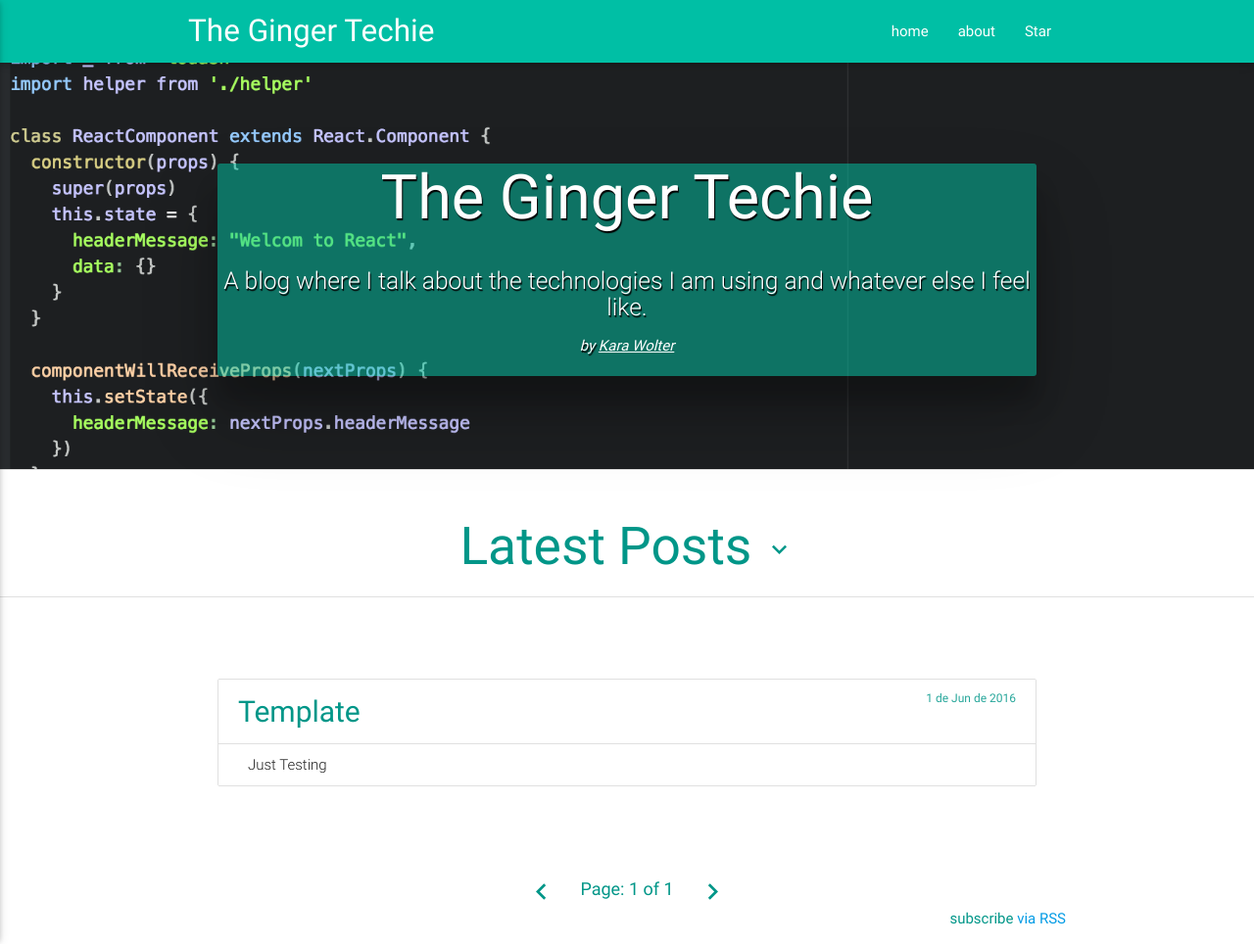
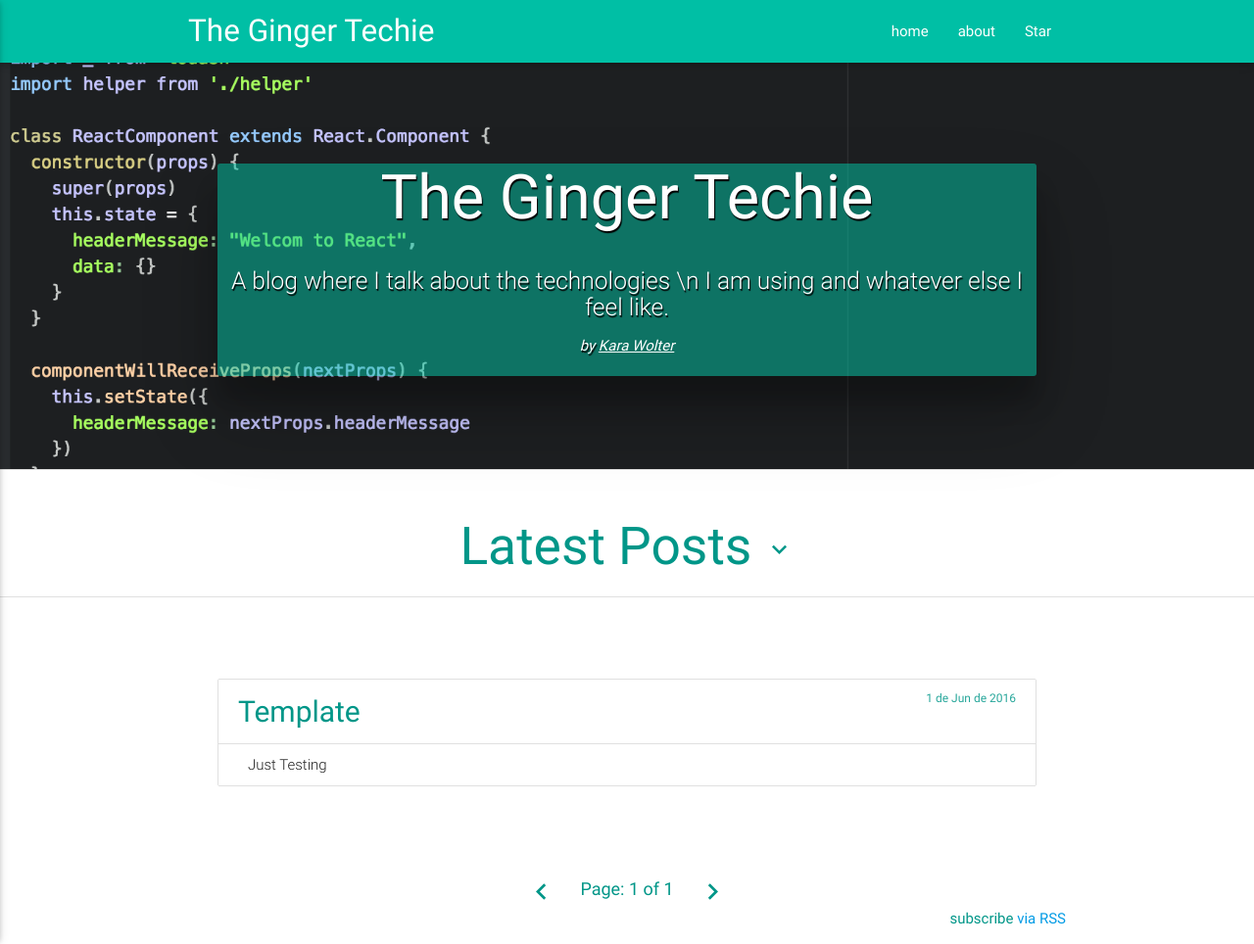
Before and after one commit to KaraWaldemer/KaraWaldemer.github.io, a Jekyll site: the page built from index.html, in a window 1280 px wide. Shown: the whole page at 98% size. Built offline with Jekyll 4.4.1, drawn with Linux system fonts in a browser that asks for light colours; the list of posts is cut into pages by our own code.

```diff
--- a/_config.yml
+++ b/_config.yml
@@ -4,7 +4,7 @@ email: kara.wolter@gmail.com
 author: Kara Wolter
 author_github: KaraWolter
 description: |
-  A blog where I talk about the technologies
+  A blog where I talk about the technologies \n
   I am using and whatever else I feel like.
 baseurl: "/"
 url: http://thegingertechie.com
```
